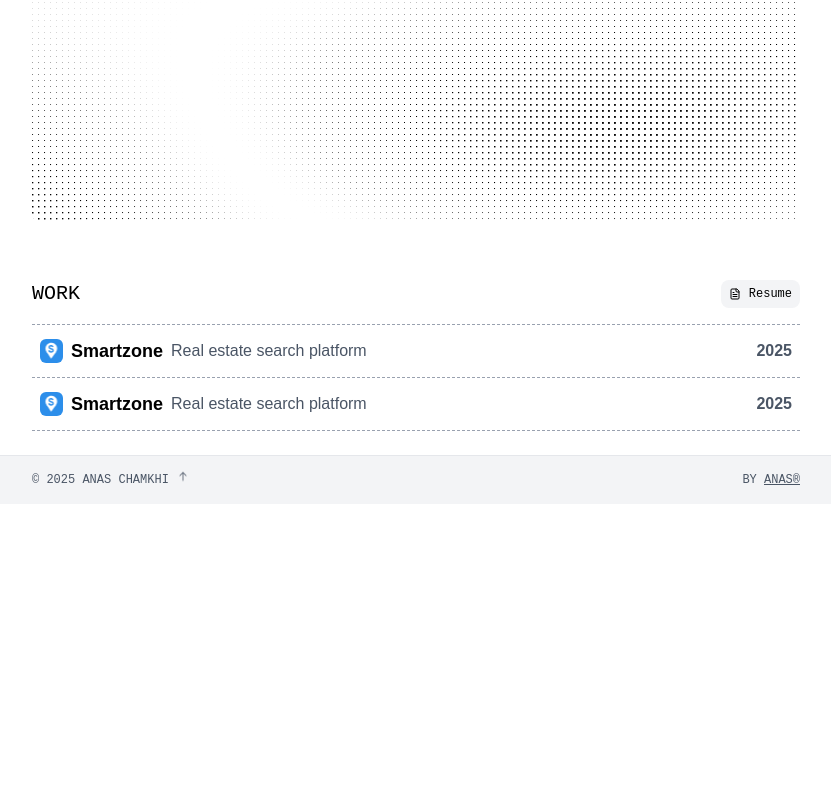
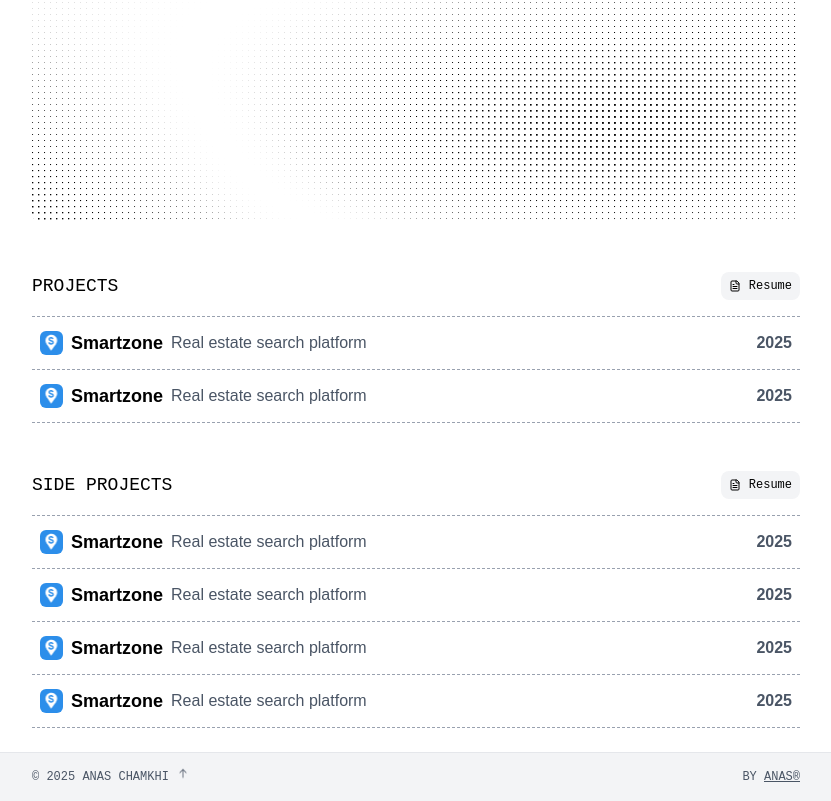
Before and after one commit to ChamkhiAnas/Portfolio, a React (Vite) app: page / in a window 1280 px wide. Shown: the part 615-1416 px from the top of the page, without its empty margins (224-1055 px from the left). Before the commit the page ends 1119 px from the top, so only its background shows below. Built offline with nearby package versions, Linux system fonts and the light colour scheme.

Commit message:
Adding accordion to showCaseGrid

```diff
--- a/src/Componenets/HomePage.jsx
+++ b/src/Componenets/HomePage.jsx
@@ -7,7 +7,7 @@ import { useState } from 'react';
 
 export default function HomePage(){
 
-    const [work,setWork]=useState([
+    const [projects,setProjects]=useState([
         {name:"Smartzone",type:"Real estate search platform",year:"2025",
         link:"smartzone.immo",
         tags:["Go","Next.js","LiveKit","Python"],
@@ -27,14 +27,63 @@ export default function HomePage(){
     ])
 
 
+    const [sideProjects,setSideProjects]=useState([
+
+        {name:"Smartzone",type:"Real estate search platform",year:"2025",
+        link:"smartzone.immo",
+        tags:["Go","Next.js","LiveKit","Python"],
+        logo:"/smartzone.svg",
+        isVisitLink:true,
+        status:false,
+        description:"Productizing real-time multimodal intelligence. Launched https://www.cartesia.ai/ink-whisper"},
+
+        {name:"Smartzone",type:"Real estate search platform",year:"2025",
+        link:"smartzone.immo",
+        tags:["Go","Next.js","LiveKit","Python"],
+        logo:"/smartzone.svg",
+        isVisitLink:true,
+        status:false,
+        description:"Productizing real-time multimodal intelligence. Launched https://www.cartesia.ai/ink-whisper"},
+
+        {name:"Smartzone",type:"Real estate search platform",year:"2025",
+        link:"smartzone.immo",
+        tags:["Go","Next.js","LiveKit","Python"],
+        logo:"/smartzone.svg",
+        isVisitLink:true,
+        status:false,
+        description:"Productizing real-time multimodal intelligence. Launched https://www.cartesia.ai/ink-whisper"},
+
+        {name:"Smartzone",type:"Real estate search platform",year:"2025",
+        link:"smartzone.immo",
+        tags:["Go","Next.js","LiveKit","Python"],
+        logo:"/smartzone.svg",
+        isVisitLink:true,
+        status:false,
+        description:"Productizing real-time multimodal intelligence. Launched https://www.cartesia.ai/ink-whisper"},
+
+
+
+
+
+    ])
+
+
     function changeStatus(index){
-        setWork(prev =>
+        setProjects(prev =>
             prev.map((item, i) =>
               i === index ? { ...item, status: !item.status } : item
             )
           );
     }
 
+
+    function changeSideStatus(index){
+        setSideProjects(prev=>
+            prev.map((item, i) =>
+            i === index ? { ...item, status: !item.status } : item
+          )
+        )
+    }
 
     return(
         <main className="flex flex-col max-w-3xl m-0 m-auto mt-10">
@@ -61,14 +110,20 @@ export default function HomePage(){
 
 
 
-            <ShowcaseTitle title={"Work"} isButton={true}></ShowcaseTitle>
+            <ShowcaseTitle title={"PROJECTS"} isButton={true}></ShowcaseTitle>
 
 
-            {work.map((item, index) => (
+            {projects.map((item, index) => (
             <ShowcaseGrid onShow={()=>changeStatus(index)} key={index} {...item} />
             ))}
 
 
+            <ShowcaseTitle title={"Side projects"} isButton={true}></ShowcaseTitle>
+
+
+            {sideProjects.map((item, index) => (
+            <ShowcaseGrid onShow={()=>changeSideStatus(index)} key={index} {...item} />
+            ))}
 
 
 
--- a/src/Componenets/ShowcaseGrid.css
+++ b/src/Componenets/ShowcaseGrid.css
@@ -8,10 +8,16 @@
     max-height: 0;
     opacity: 0;
     overflow: hidden;
-    transition: max-height 0.2s ease, opacity 0.2s ease;
-  }
+    transform: scaleY(0);
+    transform-origin: top;
+    transition: transform 0.15s ease-in-out,
+                opacity 0.15s ease-in-out,
+                max-height 0.15s ease-in-out;
+
+    }
 
   .accordion-hidden.open {
     max-height: 500px; /* large enough for content */
     opacity: 1;
+      transform: scaleY(1);
   }
--- a/src/Componenets/ShowcaseTitle.jsx
+++ b/src/Componenets/ShowcaseTitle.jsx
@@ -5,8 +5,8 @@ import './ShowcaseTitle.css'
 export default function ShowcaseTitle({title,isButton}){
 
     return(
-        <div className="section-name mt-10 border-b border-dashed border-border border-gray-400 py-4 flex">
-        <h6 className="uppercase font-medium text-xl">{title}</h6>
+        <div className="section-name mt-8 border-b border-dashed border-border border-gray-400 py-4 flex">
+        <h6 className="uppercase font-medium text-lg">{title}</h6>
 
         {
         isButton &&
```
